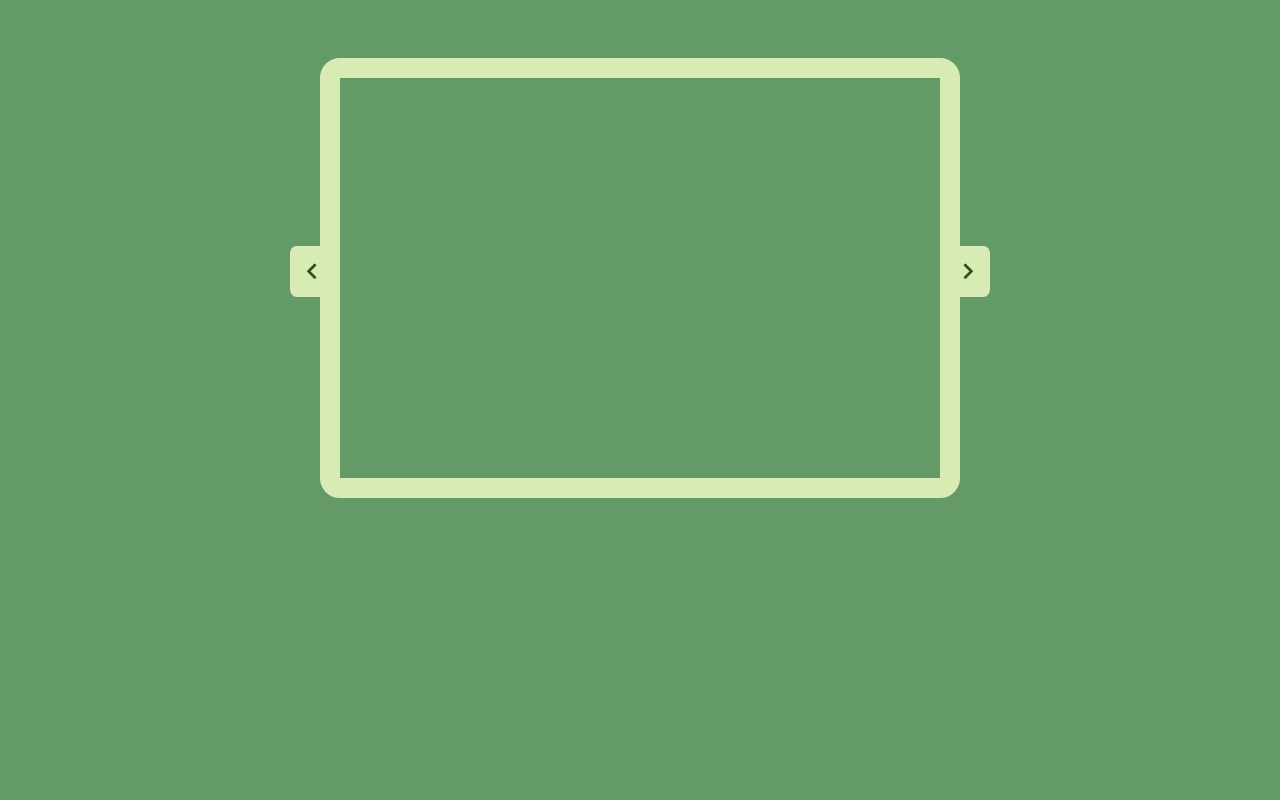
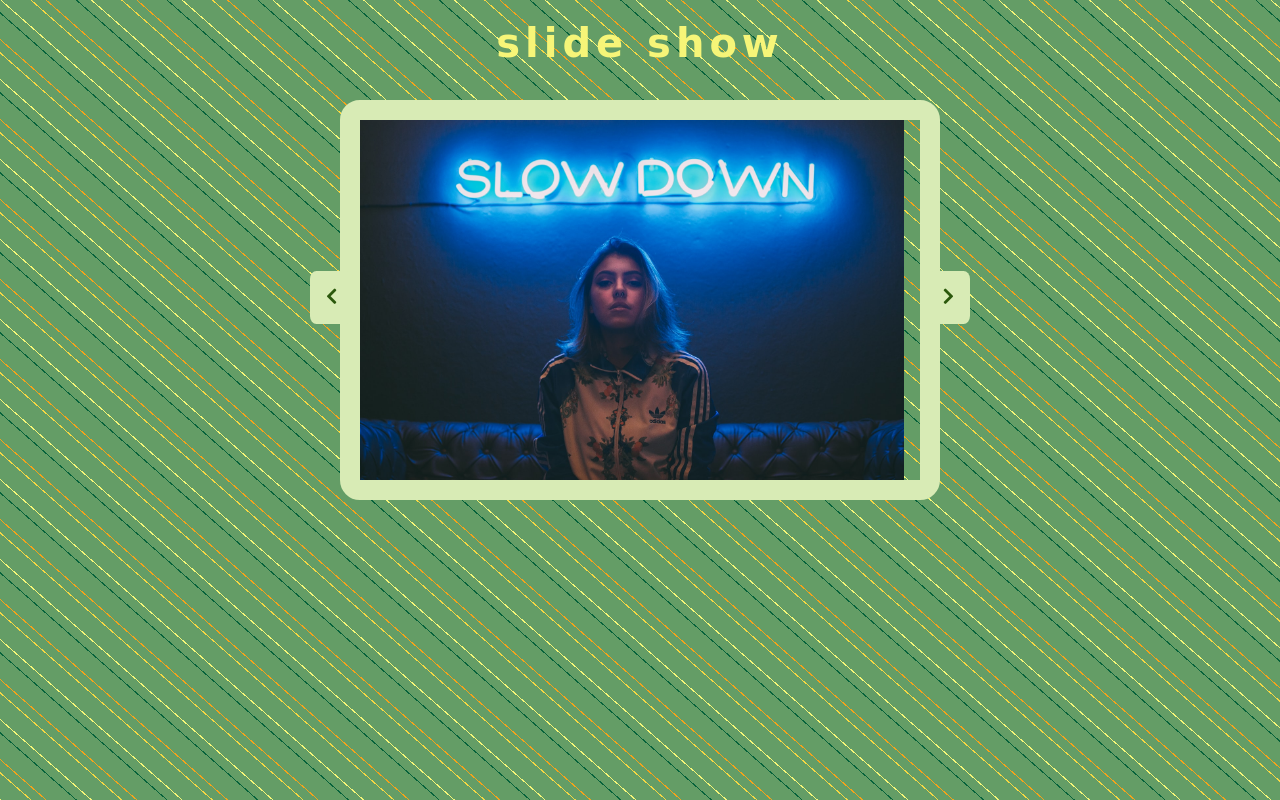
Before and after one commit to liuba-larousse/Challenge, a plain HTML site: page 16_bg_slider/index.html in a window 1280 px wide. Drawn offline with Linux system fonts and the light colour scheme; a web font is replaced by a local one.

Commit message:
16_bg_slider init files

```diff
--- a/16_bg_slider/app.js
+++ b/16_bg_slider/app.js
@@ -1,34 +1,31 @@
 const btnPrev = document.querySelector(".prev")
 const btnNext = document.querySelector(".next")
 
-var slideIndex = 1;
-showSlides(slideIndex);
+var img = document.getElementById("slide");
+//start point
+var i = 1;
+var slides = [];
 
-function nextImage(n) {
-    showSlides(slideIndex += n)
-}
 
-function currentSlide(n) {
-    showSlides(slideIndex = n);
-}
+//image list
+slides[0] = "images/slide1.jpeg"
+slides[1] = "images/slide2.jpeg"
+slides[2] = "images/slide3.jpeg"
+slides[3] = "images/slide4.jpeg"
+slides[4] = "images/slide5.jpeg"
 
-function showSlides(n) {
-    var i;
-    var slides = document.getElementsByClassName('slides');
-    if (n > slides.length) {
-        slideIndex = 1
+//Change the image
+function plusSlide() {
+    console.log("click")
+    img.src = slides[i];
+    if (i < slides.length - 1) {
+        i++;
+    } else {
+        i = 0;
     }
-    if (n < 1) {
-        slideIndex = slides.length
-    }
-    for (i = 0; i < slides.length; i++) {
-        slides[i].style.display = "none"
-    }
-    slides[slideIndex - 1].style.display = "block";
+    img.style.transition = "1s"
 }
 
 
-
-
-btnNext.addEventListener("click", nextImage)
-btnPrev.addEventListener("click", prevImage)
+btnNext.addEventListener("click", plusSlide)
+btnPrev.addEventListener("click", plusSlide)
--- a/16_bg_slider/index.html
+++ b/16_bg_slider/index.html
@@ -7,25 +7,22 @@
       rel="stylesheet"
       href="https://cdnjs.cloudflare.com/ajax/libs/font-awesome/5.12.0-2/css/all.min.css"
     />
+    <link
+      href="https://fonts.googleapis.com/css2?family=Gugi&display=swap"
+      rel="stylesheet"
+    />
     <link rel="stylesheet" href="style.css" />
     <title>Slider</title>
   </head>
   <body>
+    <div class="header"><h1>slide show</h1></div>
     <div class="box">
       <div class="slides">
-        <img src="images/slide1.jpeg" style="width: 100%;" class="slides" />
-      </div>
-      <div class="slides">
-        <img src="images/slide2.jpeg" style="width: 100%;" class="slides" />
-      </div>
-      <div class="slides">
-        <img src="images/slide3.jpeg" style="width: 100%;" class="slides" />
-      </div>
-      <div class="slides">
-        <img src="images/slide4.jpeg" style="width: 100%;" class="slides" />
-      </div>
-      <div class="slides">
-        <img src="images/slide5.jpeg" style="width: 100%;" class="slides" />
+        <img
+          id="slide"
+          src="images/slide1.jpeg"
+          style="width: 100%; height: 100%;"
+        />
       </div>
 
       <a class="prev"><i class="fas fa-chevron-left"></i></a>
--- a/16_bg_slider/style.scss
+++ b/16_bg_slider/style.scss
@@ -1,20 +1,69 @@
-html {
+html,
+body,
+div,
+span,
+h1,
+h2,
+h3,
+h4,
+h5,
+h6,
+p {
     box-sizing: border-box;
     font-size: 62.5%;
     padding: 0;
     margin: 0;
 }
 
+
+
 body {
-    line-height: 1;
+    width: 100%;
+    height: 100%;
     font-size: 1.6rem;
-    background-color: #639a67;
+    background-color: #649d66;
+    background-image: repeating-linear-gradient(41.4deg,
+            #f6f578,
+            #f6f578 0.1rem,
+            transparent 0.1rem,
+            transparent 2rem,
+            #f6d743 2rem,
+            #f6d743 2.1rem,
+            transparent 2.1rem,
+            transparent 3rem,
+            #f5a31a 3rem,
+            #f5a31a 3.1rem,
+            transparent 3.1rem,
+            transparent 5rem,
+            #06623b 5rem,
+            #06623b 5.1rem,
+            transparent 5.1rem,
+            transparent 6rem,
+        );
+
+    background-size: cover;
+}
+
+.header {
+    width: 100%;
+    height: fit-content;
+    position: absolute;
+    text-align: center;
+    margin-top: 2rem;
+}
+
+h1 {
+    color: #f6f578;
+    font-family: 'Gugi', cursive;
+    font-size: 4rem;
+    letter-spacing: 0.5rem;
+
 }
 
 .box {
     display: flex;
     margin: 0 auto;
-    transform: translateY(5rem);
+    transform: translateY(10rem);
     width: 60rem;
     height: 40rem;
     border-radius: 2rem;
@@ -41,5 +90,5 @@ body {
 }
 
 .slides {
-    display: none;
+    display: block;
 }
```
Also changed, not shown: 09_bg_change/styles.css, 16_bg_slider/style.css, 3 other files.
